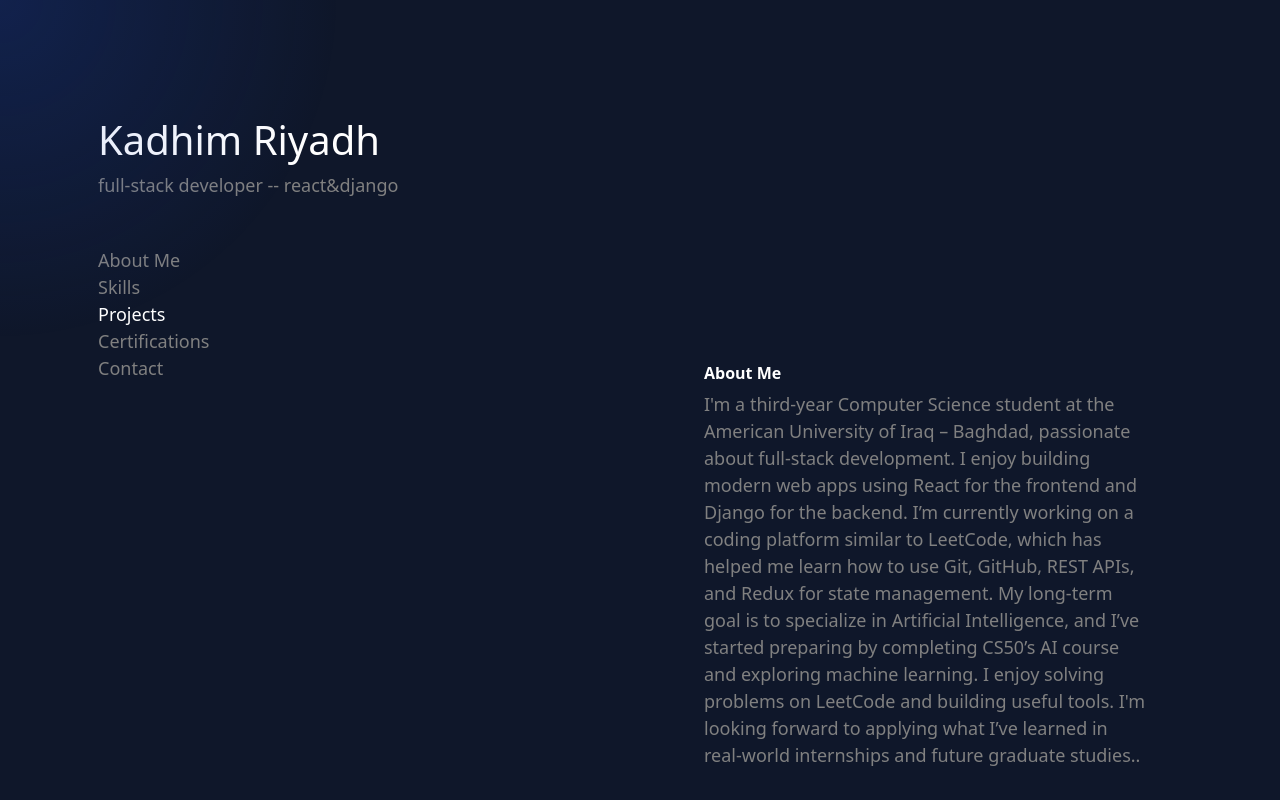
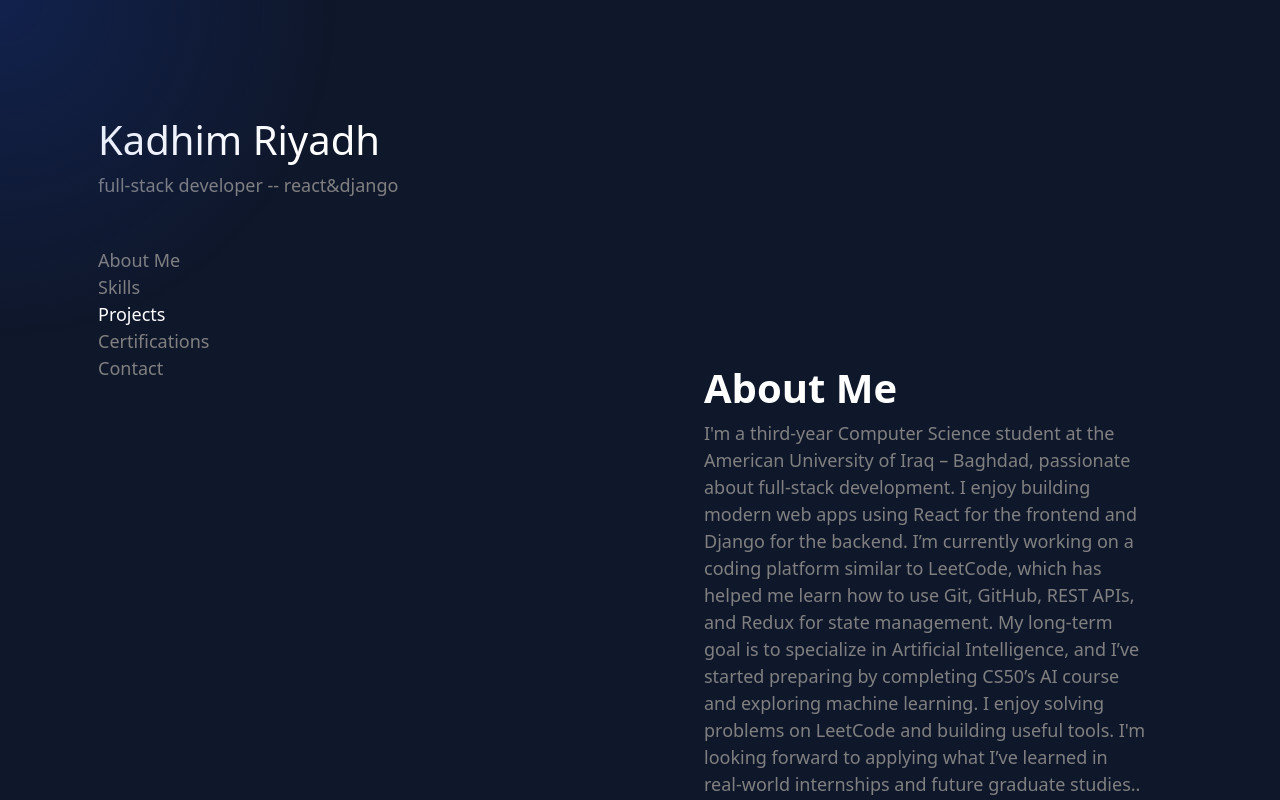
Before and after one commit to kjasim98/my-portfolio, a React (Create React App) app: page / in a window 1280 px wide. Shown: the top 800 px of the page. Built offline with nearby package versions, Linux system fonts and the light colour scheme.

Commit message:
last update

```diff
--- a/src/App.css
+++ b/src/App.css
@@ -9,7 +9,7 @@
   font-size: large;
 }
 h2{
-  font-size: 1rem;
+  font-size: 2.5rem;
   font-weight: bold;
 }
 .sticky-header {
```
